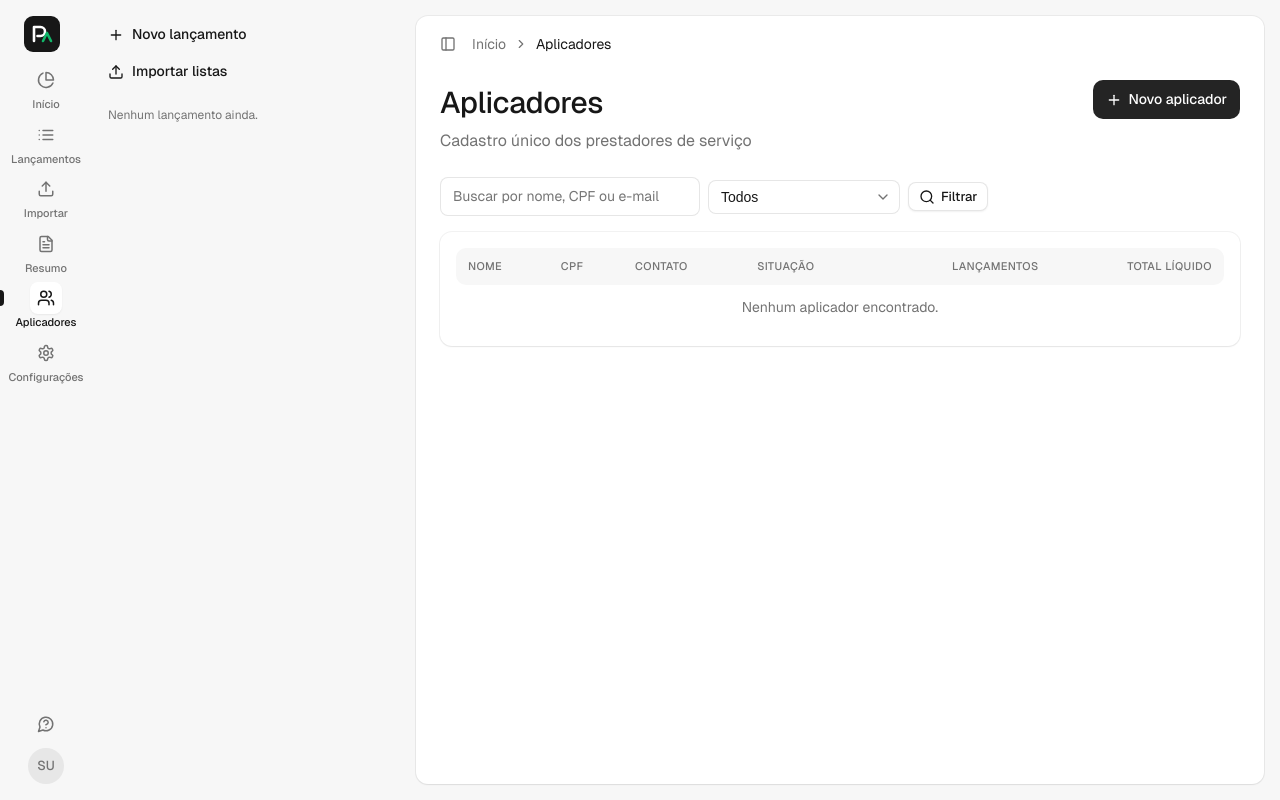
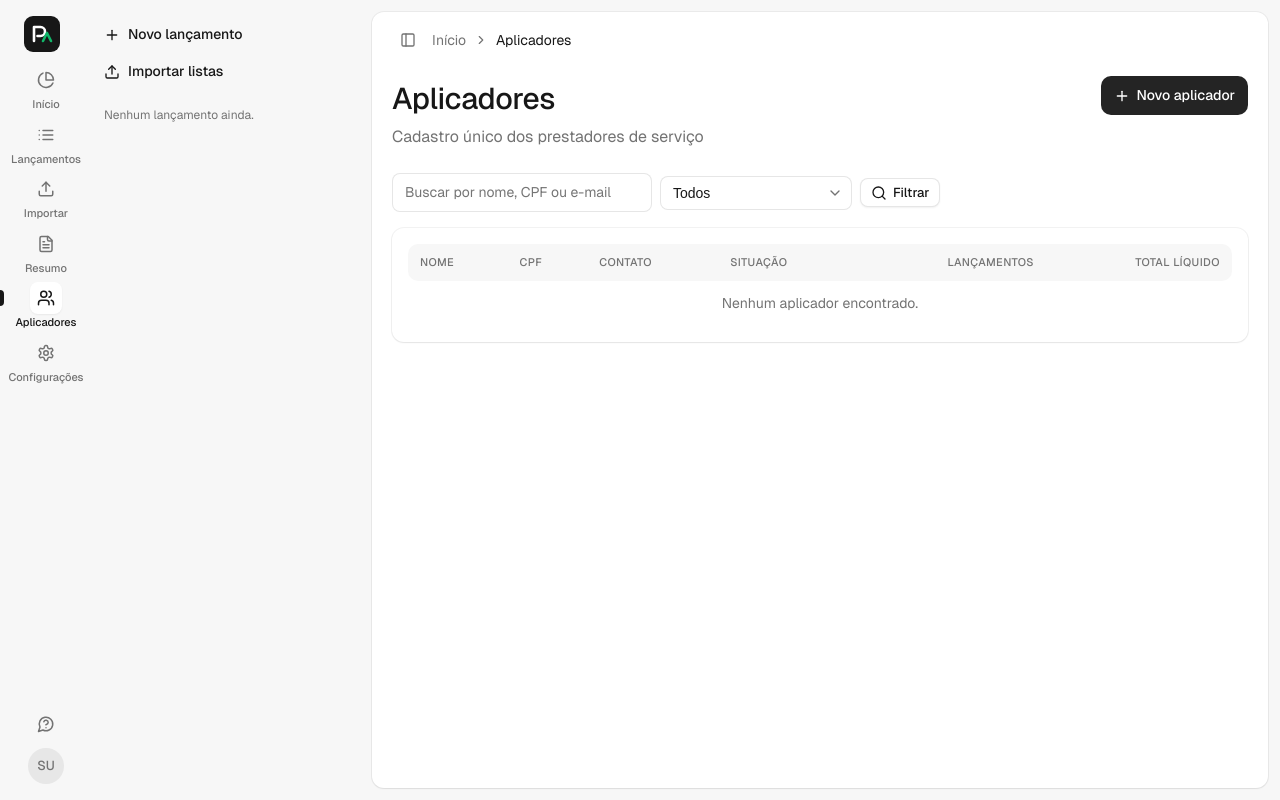
Before and after one commit to bernardozschaber/prova-pay, a Django app: page /aplicadores/ in a window 1280 px wide. Run offline with Django 5.2, Linux system fonts and the light colour scheme; the visitor is signed in with stand-in values (Sample User, id 1); data that the repository does not hold is empty.

Commit message:
style: fill unused horizontal space in the app shell
Content was capped at 960px and centered inside a much wider card,
leaving large empty gutters between the sidebar and the page title and
between the action buttons and the scrollbar. The content column is now
full width with a shared --gutter token, so the top bar and the page
body align and the shell gutters are tighter.

Co-Authored-By: Claude Opus 5 <noreply@anthropic.com>
Claude-Session: https://claude.ai/code/session_013bzvhmjLNpa9wcXyXik4YE

```diff
--- a/static/css/app.css
+++ b/static/css/app.css
@@ -1,5 +1,5 @@
 /* Layout and components. Mirrors the Maybe app shell: icon nav (84px) +
-   collapsible sidebar (320px) + main column. */
+   collapsible sidebar (280px) + full-width main column. */
 *, *::before, *::after { box-sizing: border-box; }
 html, body { height: 100%; }
 body {
@@ -19,17 +19,18 @@ h1, h2, h3, p { margin: 0; }
 
 /* ---- App shell ------------------------------------------------------ */
 .app { display: flex; height: 100%; }
-.app__nav { width: 84px; flex-shrink: 0; display: flex; flex-direction: column; padding: 16px 0; margin-right: 12px; }
-.app__sidebar { width: 320px; flex-shrink: 0; padding: 16px 0; overflow-y: auto; transition: width .3s, opacity .3s; }
+.app__nav { width: 84px; flex-shrink: 0; display: flex; flex-direction: column; padding: 16px 0; margin-right: 8px; }
+.app__sidebar { width: 280px; flex-shrink: 0; padding: 16px 0; overflow-y: auto; transition: width .3s, opacity .3s; }
 .app__sidebar[hidden] { display: none; }
-.app__main { flex: 1; min-width: 0; padding: 16px 16px 16px 0; }
-.app__main-card { background: var(--bg-container); border-radius: var(--radius-xl); box-shadow: var(--shadow-border-xs); height: 100%; overflow-y: auto; display: flex; flex-direction: column; }
-.app__content { max-width: 960px; width: 100%; margin: 0 auto; padding: 8px 24px 96px; }
+.app__main { flex: 1; min-width: 0; padding: 12px 12px 12px 0; }
+.app__main-card { --gutter: 20px; background: var(--bg-container); border-radius: var(--radius-xl); box-shadow: var(--shadow-border-xs); height: 100%; overflow-y: auto; display: flex; flex-direction: column; }
+.app__content { width: 100%; padding: 8px var(--gutter) 48px; }
 @media (max-width: 1024px) {
   .app__sidebar { display: none; }
   .app__nav { width: 64px; margin-right: 4px; }
   .app__main { padding: 8px 8px 8px 0; }
-  .app__content { padding: 8px 16px 64px; }
+  .app__main-card { --gutter: 14px; }
+  .app__content { padding-bottom: 40px; }
 }
 
 /* Icon navigation */
@@ -58,7 +59,7 @@ h1, h2, h3, p { margin: 0; }
 .sidebar__group-value .mono { display: block; font-size: 11px; color: var(--text-secondary); }
 
 /* Breadcrumb / top bar */
-.topbar { display: flex; align-items: center; justify-content: space-between; padding: 12px 16px; }
+.topbar { display: flex; align-items: center; justify-content: space-between; padding: 12px var(--gutter); }
 .breadcrumb { display: flex; align-items: center; gap: 8px; font-size: 14px; color: var(--text-secondary); }
 .breadcrumb .current { color: var(--text-primary); }
 .icon-button { width: 32px; height: 32px; border: 0; background: transparent; border-radius: var(--radius-md); color: var(--text-secondary); display: inline-flex; align-items: center; justify-content: center; }
```
